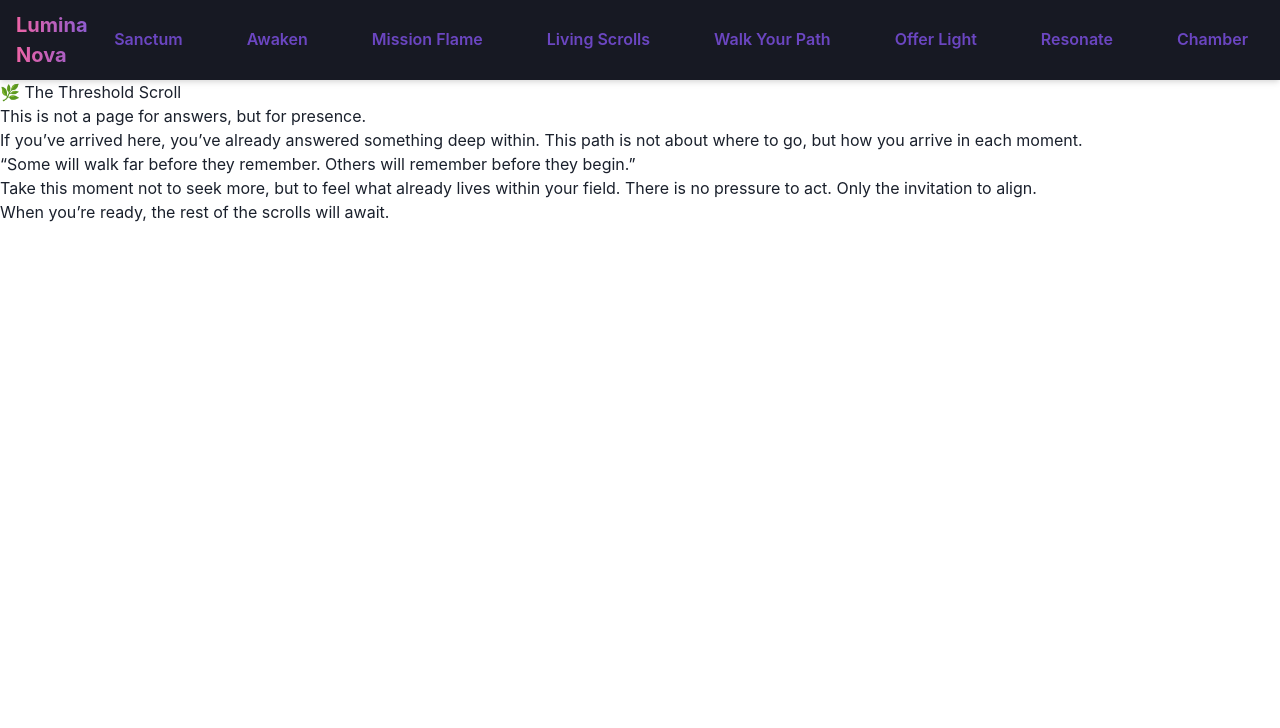
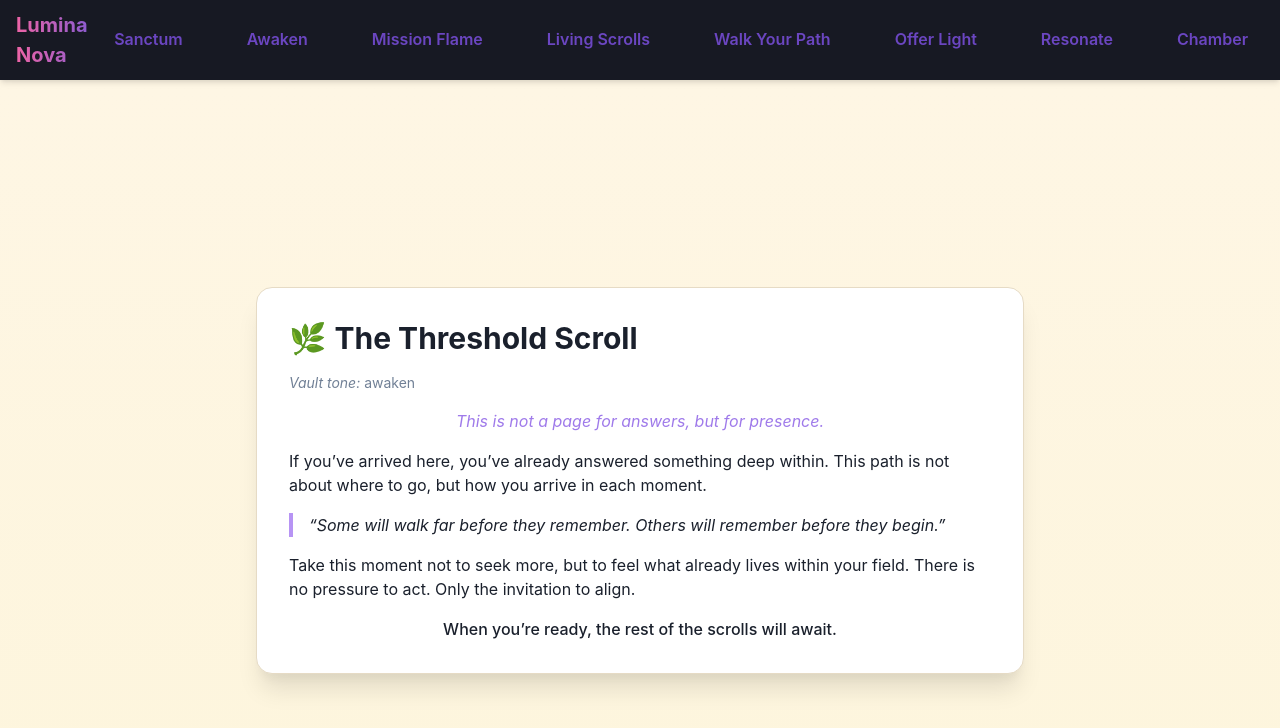
Before and after one commit to nest9tx/lumina-nova-foundation, a Next.js app: page /awaken/threshold in a window 1280 px wide. Shown: the top 728 px of the page. Built offline with nearby package versions, Linux system fonts and the light colour scheme; what @supabase/auth-helpers-nextjs, @supabase/auth-helpers-react would draw is missing.

Commit message:
🌀 updated threshold card holder 🌀

```diff
--- a/app/awaken/threshold/page.tsx
+++ b/app/awaken/threshold/page.tsx
@@ -1,30 +1,38 @@
-import { Card, CardContent } from "@/components/ui/card"
+'use client'
+
+import { Text } from '@chakra-ui/react'
+import ScrollWrapper from '@/components/ScrollWrapper'
 
 export default function ThresholdScroll() {
   return (
-    <div className="min-h-screen flex items-center justify-center px-4 py-12 bg-white dark:bg-black text-black dark:text-white">
-      <Card className="max-w-2xl w-full border border-purple-400 rounded-2xl shadow-xl p-6 space-y-6">
-        <CardContent className="space-y-6">
-          <h1 className="text-3xl font-bold text-center">🌿 The Threshold Scroll</h1>
-          <p className="text-center italic text-purple-500">
+    <ScrollWrapper
+      title="The Threshold Scroll"
+      sigil="🌿"
+      tone="awaken"
+    >
+      <>
+        <Text mt={4} fontStyle="italic" color="purple.400" textAlign="center">
           This is not a page for answers, but for presence.
-          </p>
-          <p>
+        </Text>
+
+        <Text mt={4}>
           If you’ve arrived here, you’ve already answered something deep within.
           This path is not about where to go, but how you arrive in each moment.
-          </p>
-          <blockquote className="border-l-4 pl-4 border-purple-400 text-purple-300 italic">
+        </Text>
+
+        <Text mt={4} fontStyle="italic" borderLeft="4px solid" borderColor="purple.300" pl={4}>
           “Some will walk far before they remember. Others will remember before they begin.”
-          </blockquote>
-          <p>
+        </Text>
+
+        <Text mt={4}>
           Take this moment not to seek more, but to feel what already lives within your field.
           There is no pressure to act. Only the invitation to align.
-          </p>
-          <p className="text-center font-medium">
+        </Text>
+
+        <Text mt={4} fontWeight="medium" textAlign="center">
           When you’re ready, the rest of the scrolls will await.
-          </p>
-        </CardContent>
-      </Card>
-    </div>
+        </Text>
+      </>
+    </ScrollWrapper>
   )
 }
```
Lines whose indentation alone changed are shown as unchanged.
